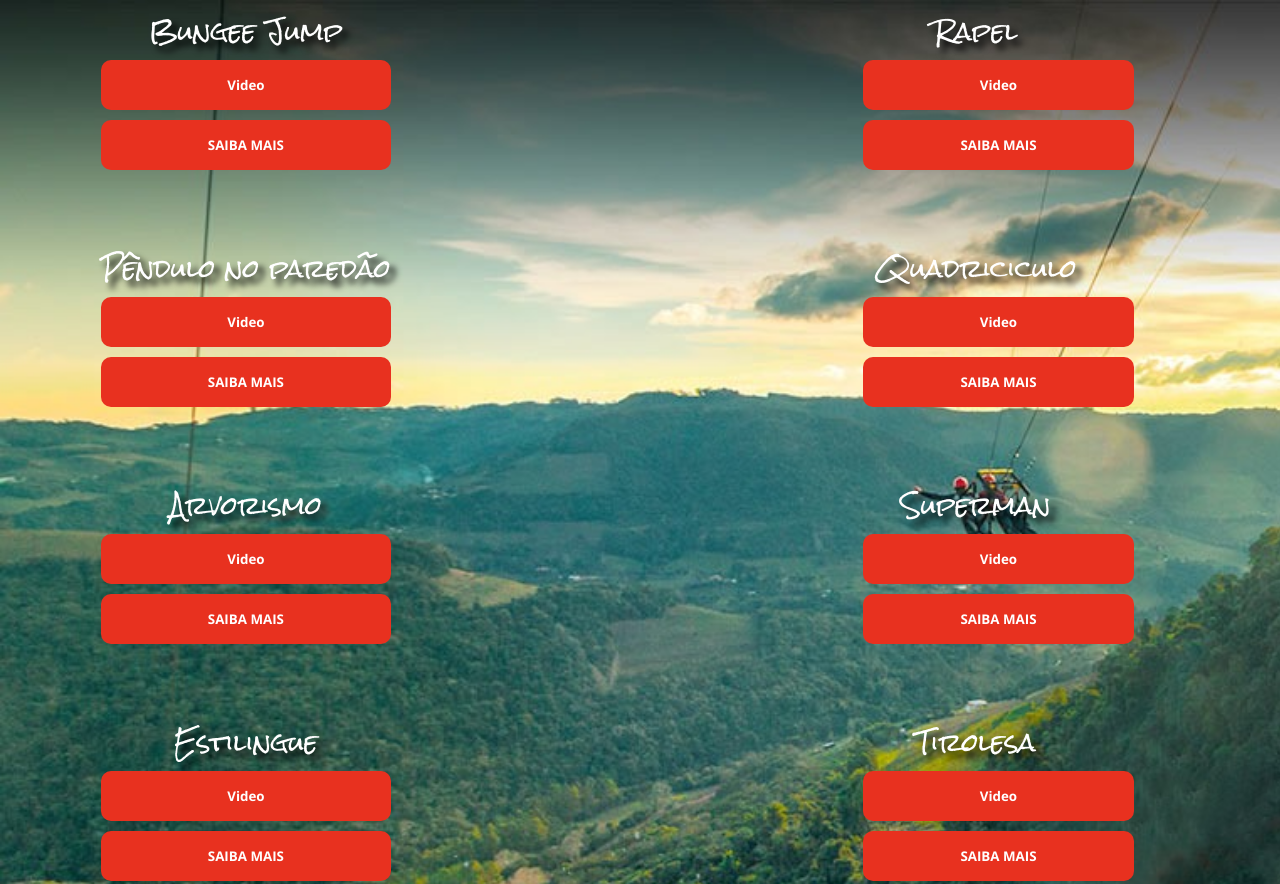
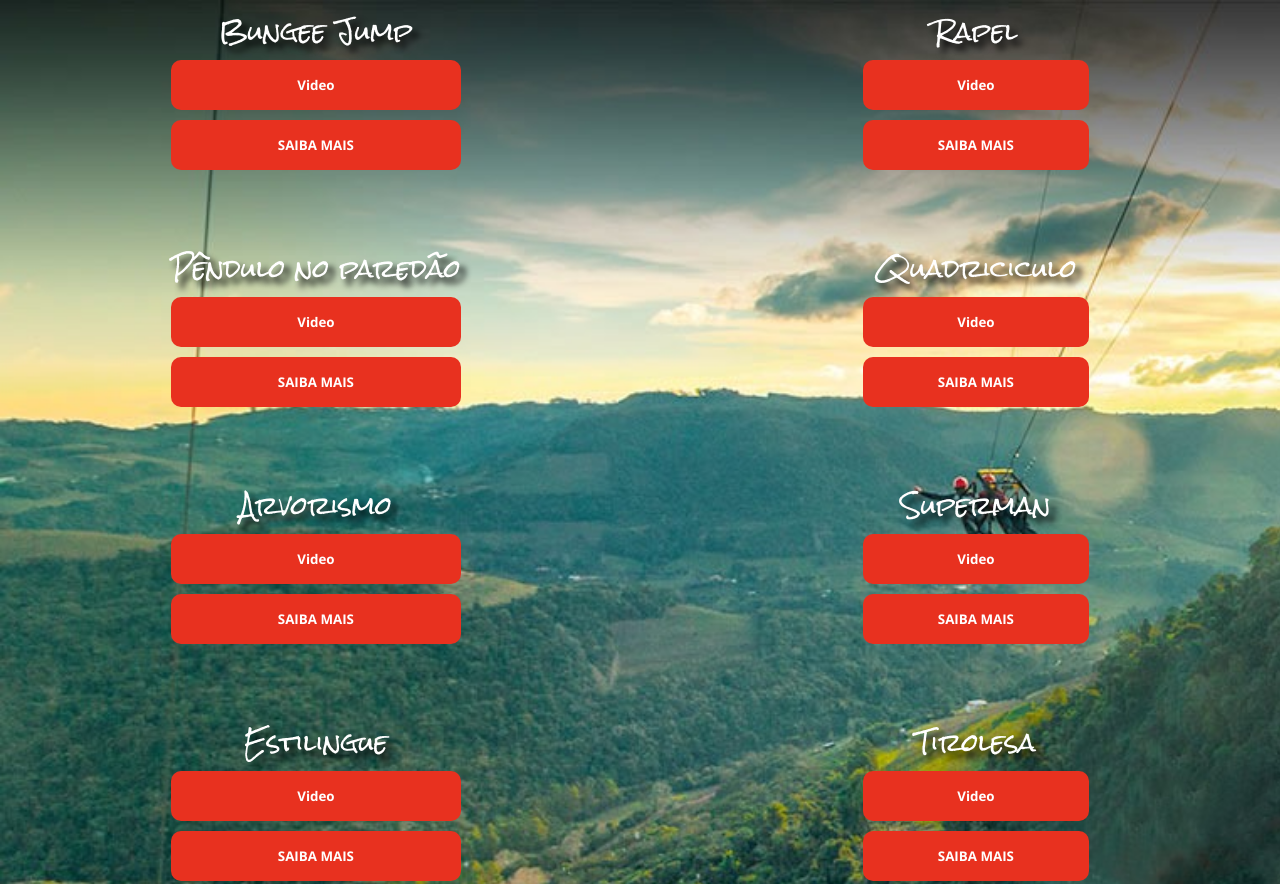
Before and after one commit to EduardoBackesdev/Gasper--codigo--main, a plain HTML site: page index.html in a window 1280 px wide. Shown: the top 884 px of the page. Drawn offline with nearby package versions, Linux system fonts and the light colour scheme.

Commit message:
jkhjkfhas

```diff
--- a/Style/style.css
+++ b/Style/style.css
@@ -154,8 +154,7 @@ body{
 .divButtonUm{
     position: relative;
     top: -57px;
-    left: -90px;
-
+    left: -20px;
 }
 
 .fechar{
@@ -199,9 +198,6 @@ div button{
     margin-bottom: 10px;
 }
 
-.divButtonDois div button{
-    width: 120%;
-}
 
 .title{
     text-align: center;
```
